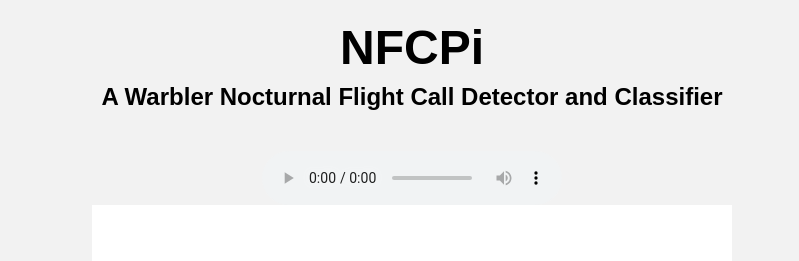
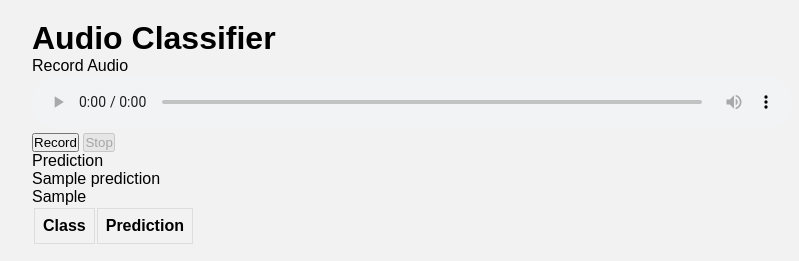
Before and after one commit to oliverburrus/NFCPi, a Flask app: template flask_app/templates/plot.html in a window 1280 px wide. Shown: the top 261 px of the page, without its empty margins (228-1027 px from the left). Run offline with Flask 3, Linux system fonts and the light colour scheme; the template is opened without the code that fills it: most values are stand-ins (such as "Sample title", 1, 10 or a date in 2020); lists and menus that the app fills with data are empty.

Commit message:
Update plot.html

```diff
--- a/flask_app/templates/plot.html
+++ b/flask_app/templates/plot.html
@@ -105,44 +105,81 @@
   </head>
   <body>
       <div class="container">
-      <header class="header">
-        <h1>NFCPi</h1>
-        <h2>A Warbler Nocturnal Flight Call Detector and Classifier</h2>
-      </header>
-
-      <div class="media">
-        <audio controls>
-          <source src="{{ url_for('static', filename='audio/sample.wav') }}" type="audio/wav">
-          Your browser does not support the audio element.
-        </audio>
-        <img src="{{ url_for('static', filename='images/spectrogram.png') }}" alt="Spectrogram">
+          <h1 class="text-center">Audio Classifier</h1>
+          <div class="row justify-content-center my-4">
+              <div class="col-12 col-md-8 col-lg-6">
+                  <div class="card">
+                      <div class="card-header">
+                          Record Audio
                       </div>
-
-      {% if prediction %}
-      <div class="prediction">
-        <p>Prediction: {{ prediction }}</p>
+                      <div class="card-body">
+                          <audio id="player" class="mb-3" controls style="width: 100%;"></audio>
+                          <div class="d-flex justify-content-between">
+                              <button id="record" class="btn btn-primary">Record</button>
+                              <button id="stop" class="btn btn-danger" disabled>Stop</button>
                           </div>
-      {% endif %}
-
-      <div class="table">
-        <h3>Prediction Table</h3>
-        <table>
+                      </div>
+                  </div>
+              </div>
+          </div>
+          <div class="row justify-content-center my-4">
+              <div class="col-12 col-md-8 col-lg-6">
+                  <div class="card">
+                      <div class="card-header">
+                          Prediction
+                      </div>
+                      <div class="card-body">
+                          <p class="lead mb-3">{{ prediction }}</p>
+                          <table class="table table-striped">
                               <thead>
                                   <tr>
-              <th>Species</th>
-              <th>Confidence</th>
+                                      <th>Class</th>
+                                      <th>Prediction</th>
                                   </tr>
                               </thead>
                               <tbody>
-            {% for row in table_data %}
-            <tr>
-              <td>{{ row[0] }}</td>
-              <td>{{ row[1] }}</td>
-            </tr>
-            {% endfor %}
+                                  {{ table_html | safe }}
                               </tbody>
                           </table>
                       </div>
                   </div>
+              </div>
+          </div>
+          <div class="row justify-content-center my-4">
+              <div class="col-12 col-md-8 col-lg-6">
+                  <div class="card">
+                      <div class="card-header">
+                          Spectrogram
+                      </div>
+                      <div class="card-body">
+                          <img src="{{ spectrogram_path }}" alt="Spectrogram" class="img-fluid">
+                      </div>
+                  </div>
+              </div>
+          </div>
+      </div>
+        <script>
+        // Get the audio player element
+        const audio = document.getElementById("audio");
+
+        // When the user clicks the "Play" button, play the audio and show the spectrogram
+        document.getElementById("play-button").addEventListener("click", function() {
+            audio.play();
+            document.getElementById("spectrogram").style.display = "block";
+        });
+
+        // When the audio finishes playing, hide the spectrogram
+        audio.addEventListener("ended", function() {
+            document.getElementById("spectrogram").style.display = "none";
+        });
+
+        // When the audio player updates its current time, update the spectrogram's position
+        audio.addEventListener("timeupdate", function() {
+            const percentage = audio.currentTime / audio.duration * 100;
+            const spectrogram = document.getElementById("spectrogram");
+            const spectrogramWidth = spectrogram.offsetWidth;
+            spectrogram.style.backgroundPosition = percentage * spectrogramWidth / 100 + "px 0";
+        });
+    </script>
   </body>
 </html>
```
Lines whose indentation alone changed are shown as unchanged.
